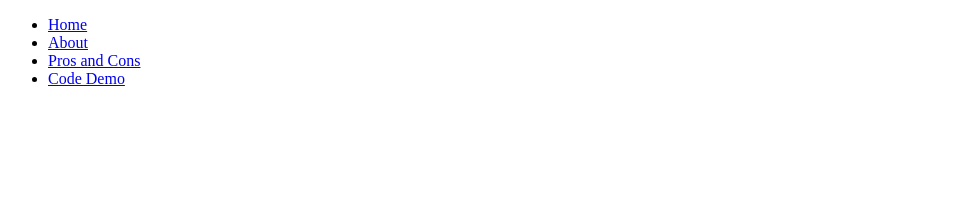
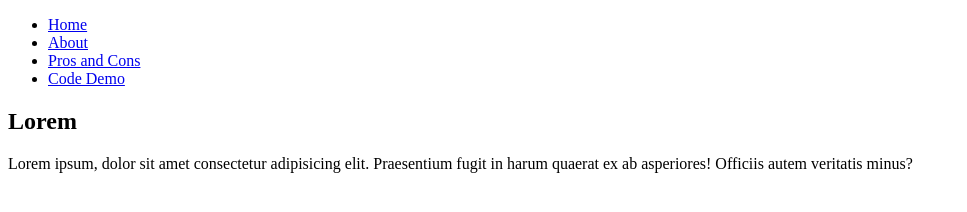
Before and after one commit to gbads/wd2-bootstrap, a plain HTML site: page index.html in a window 1280 px wide. Shown: the whole page, without its empty margins (0-967 px from the left). Drawn offline with Linux system fonts and the light colour scheme.

Commit message:
added section a

```diff
--- a/index.html
+++ b/index.html
@@ -16,5 +16,11 @@
             </ul>
         </nav>
     </header>
+    <main>
+        <section class="section-a">
+            <h1>Lorem</h1>
+            <p>Lorem ipsum, dolor sit amet consectetur adipisicing elit. Praesentium fugit in harum quaerat ex ab asperiores! Officiis autem veritatis minus?</p>
+        </section>
+    </main>
 </body>
 </html>
```
